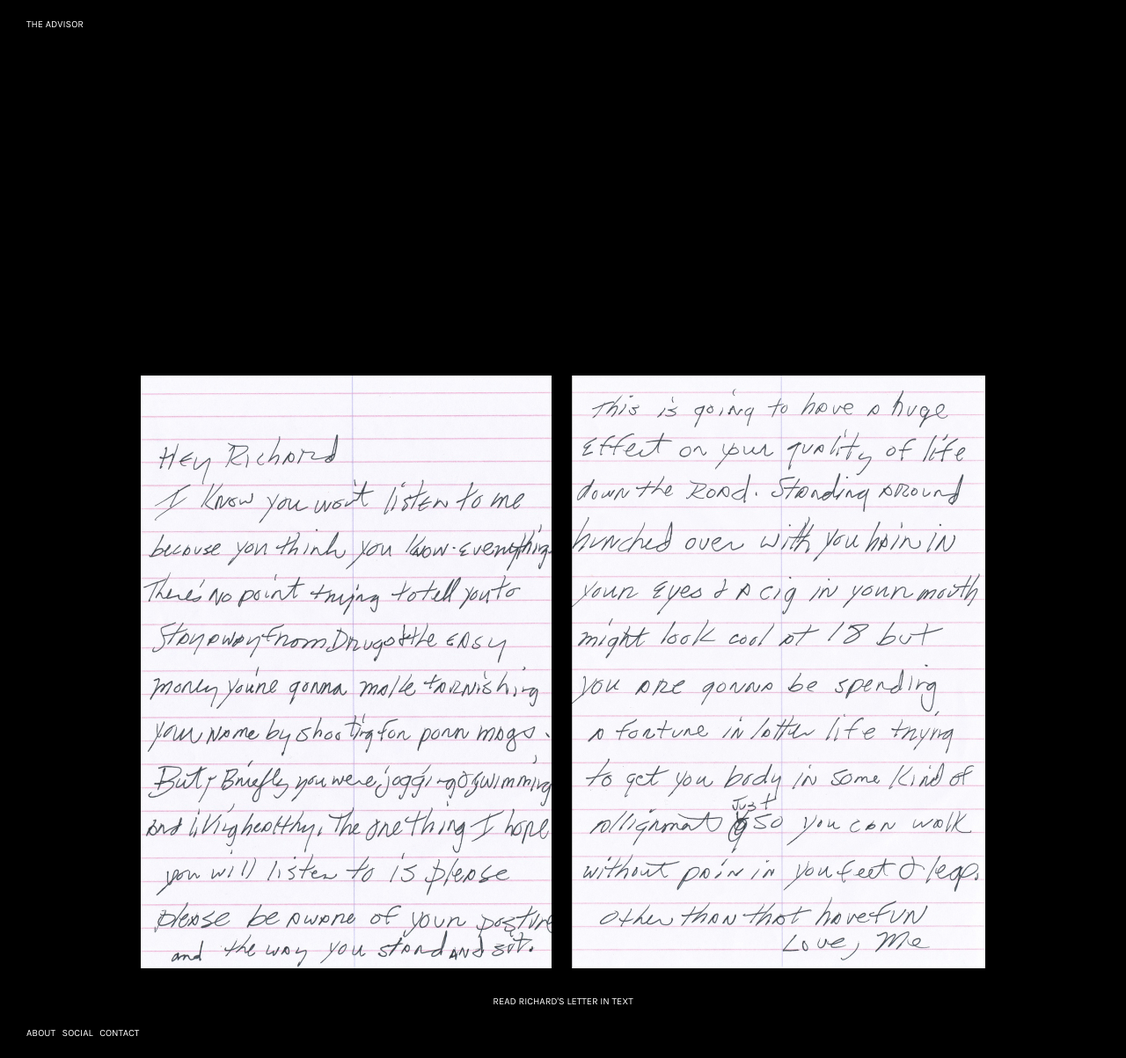
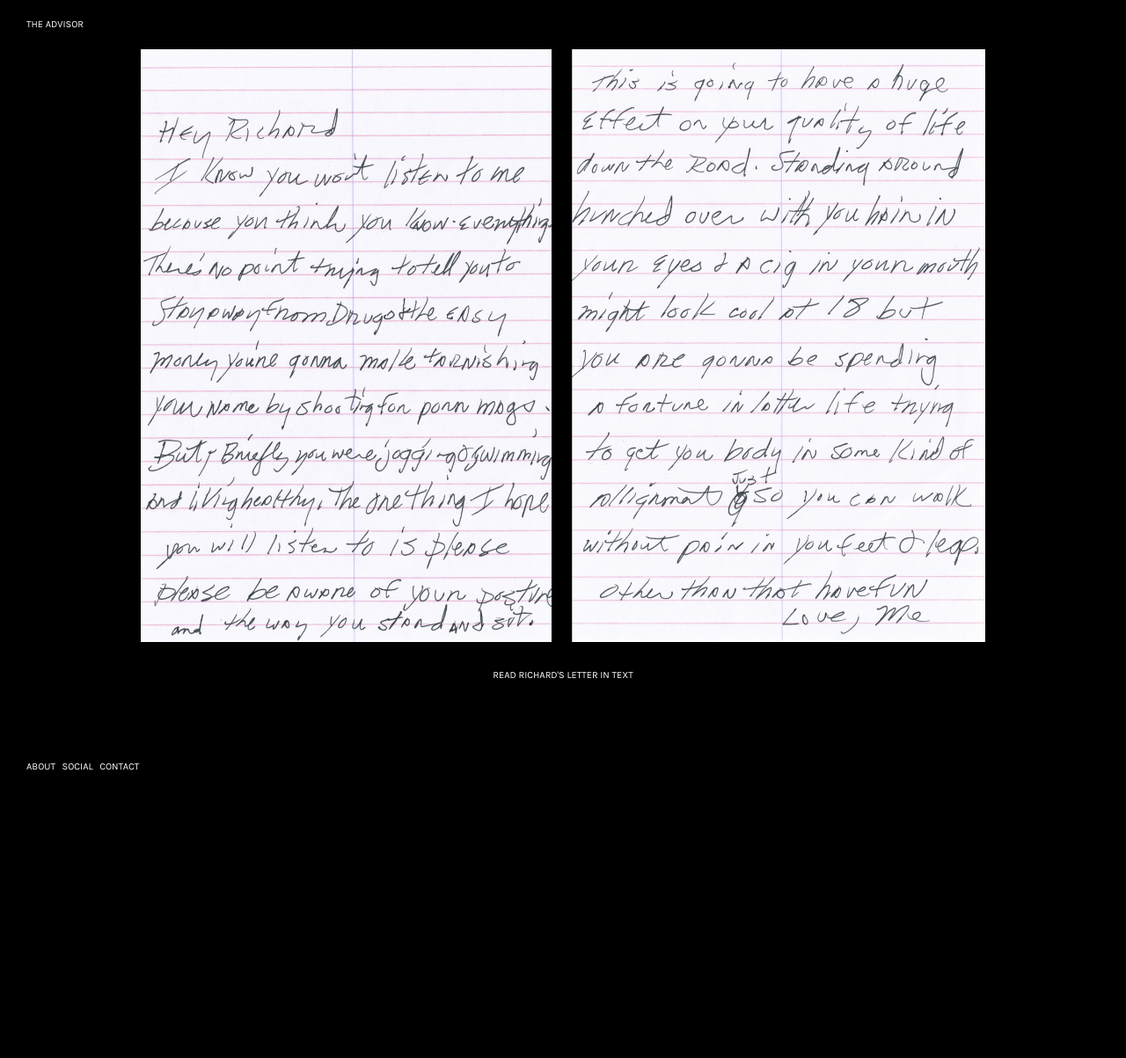
Before and after one commit to evandrewry/theadvisor.eu, a Jekyll site: the page built from richard-kern/index.md, in a window 1280 px wide. Shown: the whole page at 88% size. Built offline with Jekyll 4.4.1, drawn with Linux system fonts in a browser that asks for light colours; after the commit the page ends 900 px from its top, so only the background shows below that.

Commit message:
Revert "vertically center images"
This reverts commit 5b2a774a227d9fdcf343bf7357287e2f327da0e3.

```diff
--- a/_layouts/letter_image.html
+++ b/_layouts/letter_image.html
@@ -27,11 +27,7 @@
       }
     };
     function resize() {
-      var e = document.querySelector('.letter-image img');
-      e.style.maxHeight = document.documentElement.clientHeight - 226 + "px";
-      e.style.height = "auto";
-      e.style.width = "auto";
-      verticallyCenter(document.querySelector('.page-content'));
+      document.querySelector('.letter-image img').style.maxHeight = document.documentElement.clientHeight - 226 + "px";
     };
     window.onresize = resize;
     resize();
--- a/richard-kern/index.md
+++ b/richard-kern/index.md
@@ -5,7 +5,7 @@ date:   2016-04-01
 ---
 
 <div class="letter-image">
-  <img alt="Richard Kern Letter" src="{{ '/images/richard-kern.jpg'  | prepend: site.baseurl }}" style="height:1263px; width:1800px;">
+  <img alt="Richard Kern Letter" src="{{ '/images/richard-kern.jpg'  | prepend: site.baseurl }}">
 </div>
 <div class="letter-links">
   <a class="page-link" href="{{ '/richard-kern/text' | prepend: site.baseurl }}">Read Richard's letter in text</a>
```
Also changed, not shown: bruce-labruce/index.md (+1 -1 lines).
